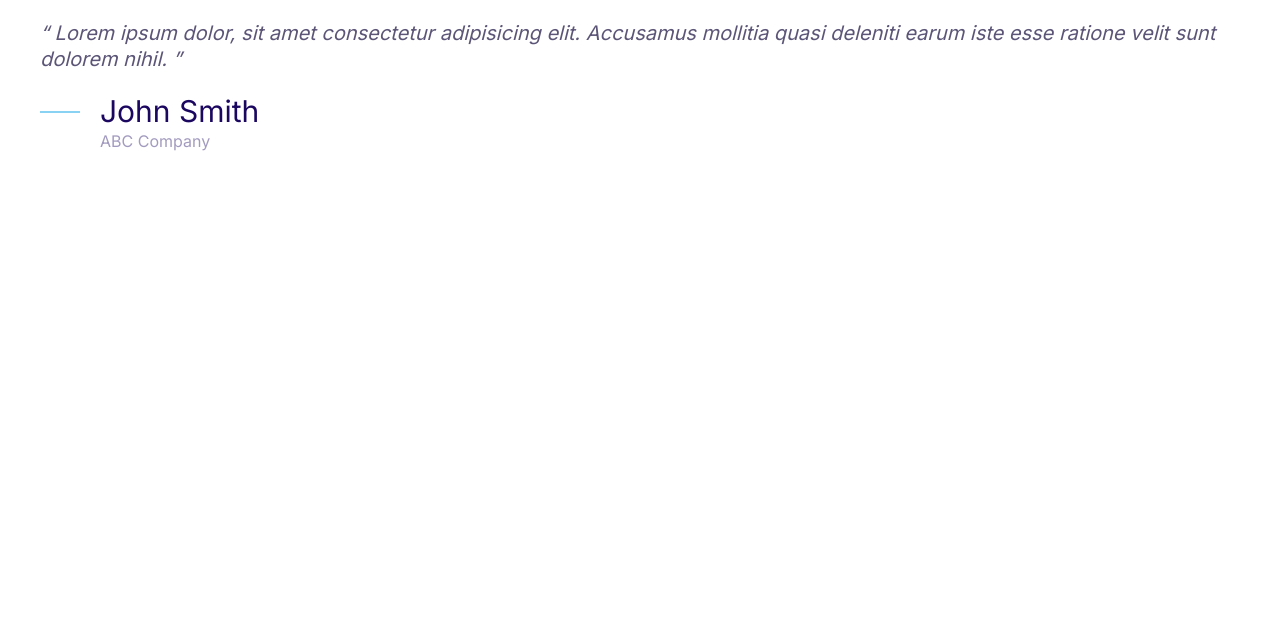
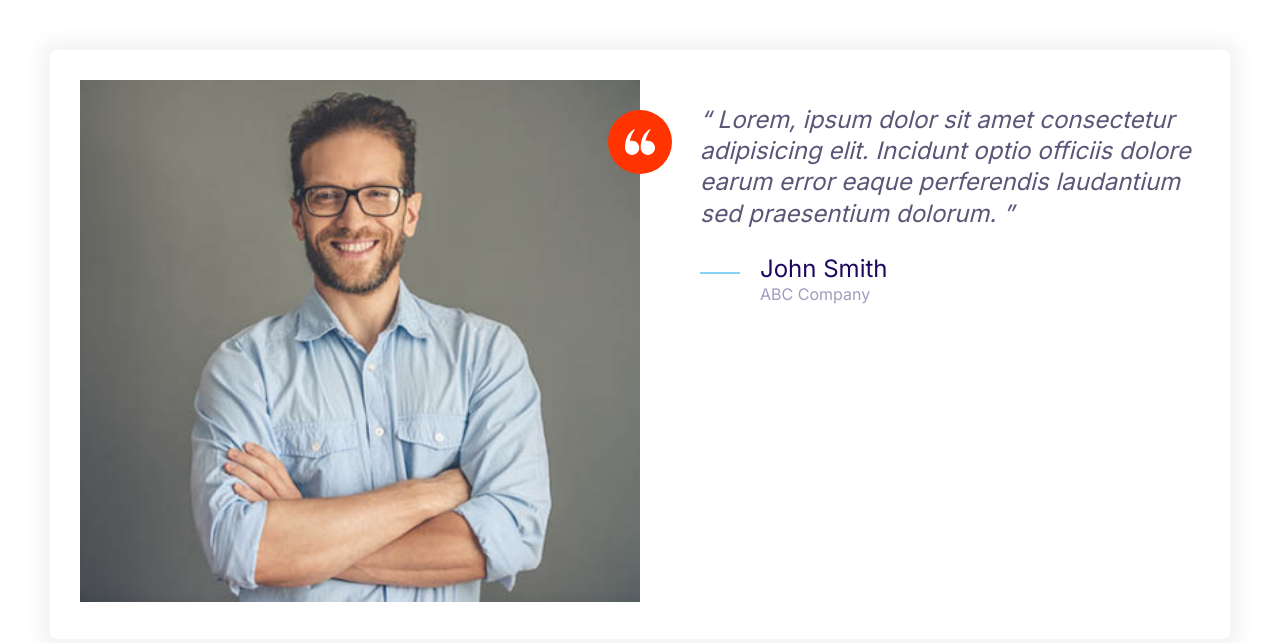
Before and after one commit to macandiphone/Build-a-website-using-html-and-css, a plain HTML site: page index.html in a window 1280 px wide. Drawn offline with Linux system fonts and the light colour scheme.

Commit message:
Define the testimonial page

```diff
--- a/css/styles.css
+++ b/css/styles.css
@@ -165,8 +165,17 @@ a {
   height: 40px;
 }
 
+.icon--small {
+  width: 30px;
+  height: 30px;
+}
+
 .icon--primary {
   fill: var(--color-primary);
+}
+
+.icon--white {
+  fill: #fff;
 }
 
 .icon-container {
@@ -177,6 +186,10 @@ a {
   display: inline-flex;
   justify-content: center;
   align-items: center;
+}
+
+.icon-container--accent {
+  background: var(--color-accent);
 }
 
 /* Buttons */
@@ -429,3 +442,56 @@ a {
     font-size: 1.6rem;
   }
 }
+
+/* Grid */
+.grid {
+  display: grid;
+}
+
+@media screen and (min-width: 768px) {
+  .grid--1x2 {
+    grid-template-columns: repeat(2, 1fr);
+  }
+}
+
+@media screen and (min-width: 1024px) {
+  .grid--1x3 {
+    grid-template-columns: repeat(3, 1fr);
+  }
+}
+
+/* testimonials */
+.testimonial {
+  padding: 3rem;
+}
+
+.testimonial__image {
+  position: relative;
+  margin: 0 3rem;
+}
+
+.testimonial__image > img {
+  width: 100%;
+}
+
+.testimonial__image > .icon-container {
+  position: absolute;
+  top: 3rem;
+  right: -32px;
+}
+
+@media screen and (min-width: 768px) {
+  .testimonial__image {
+    margin: 0;
+  }
+
+  .testimonial .quote,
+  .testimonial .quote__author {
+    font-size: 2.4rem;
+  }
+
+  .testimonial .quote {
+    margin-left: 6rem;
+    margin-right: 0;
+  }
+}
--- a/index.html
+++ b/index.html
@@ -12,12 +12,22 @@
       rel="stylesheet"
     />
   </head>
-  <body>
+  <body style="padding: 5rem">
+    <div class="card testimonial">
+      <div class="grid grid--1x2">
+        <div class="testimonial__image">
+          <img src="/images/testimonial.jpg" alt="A happy, smiling customer" />
+          <span class="icon-container icon-container--accent">
+            <svg class="icon icon--white icon--small">
+              <use xlink:href="images/sprite.svg#quotes"></use>
+            </svg>
+          </span>
+        </div>
         <blockquote class="quote">
           <p class="quote__text">
-        Lorem ipsum dolor, sit amet consectetur adipisicing elit. Accusamus
-        mollitia quasi deleniti earum iste esse ratione velit sunt dolorem
-        nihil.
+            Lorem, ipsum dolor sit amet consectetur adipisicing elit. Incidunt
+            optio officiis dolore earum error eaque perferendis laudantium sed
+            praesentium dolorum.
           </p>
           <footer>
             <div class="media">
@@ -33,5 +43,7 @@
             </div>
           </footer>
         </blockquote>
+      </div>
+    </div>
   </body>
 </html>
```
Also changed, not shown: components/grid.html (added, +5 -0 lines), components/quotes.html (added, +20 -0 lines), images/testimonial.jpg (added). Lines whose indentation alone changed are shown as unchanged.
